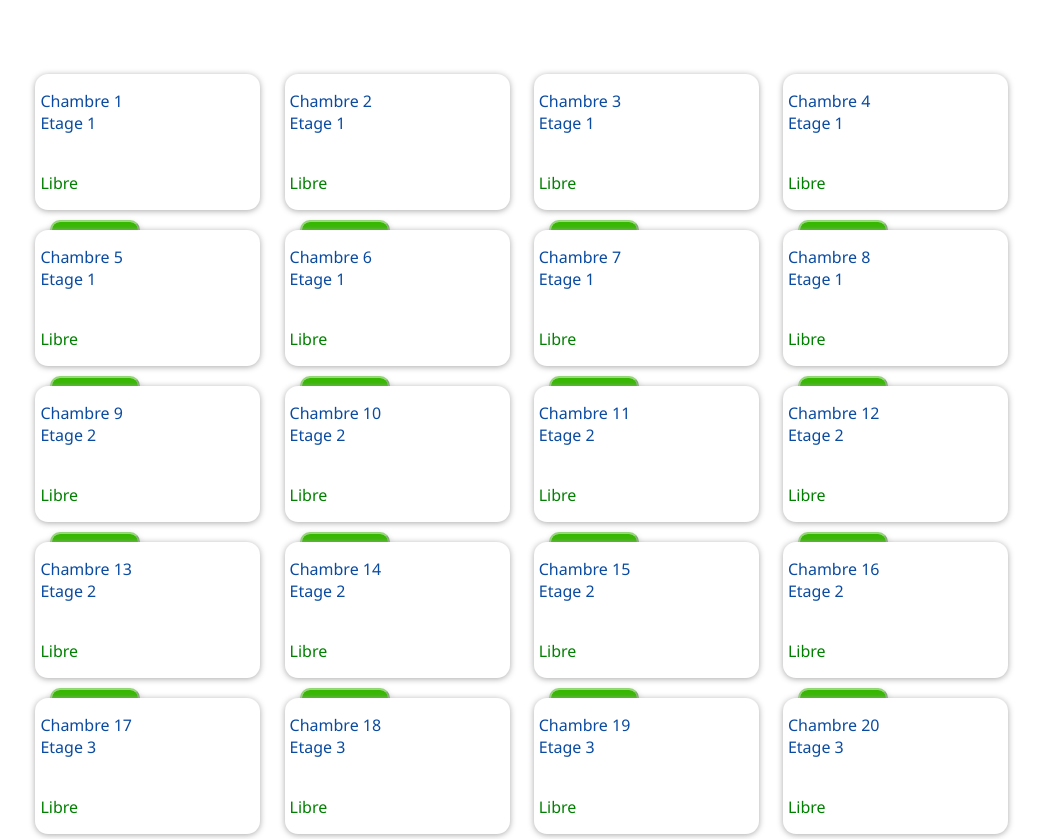
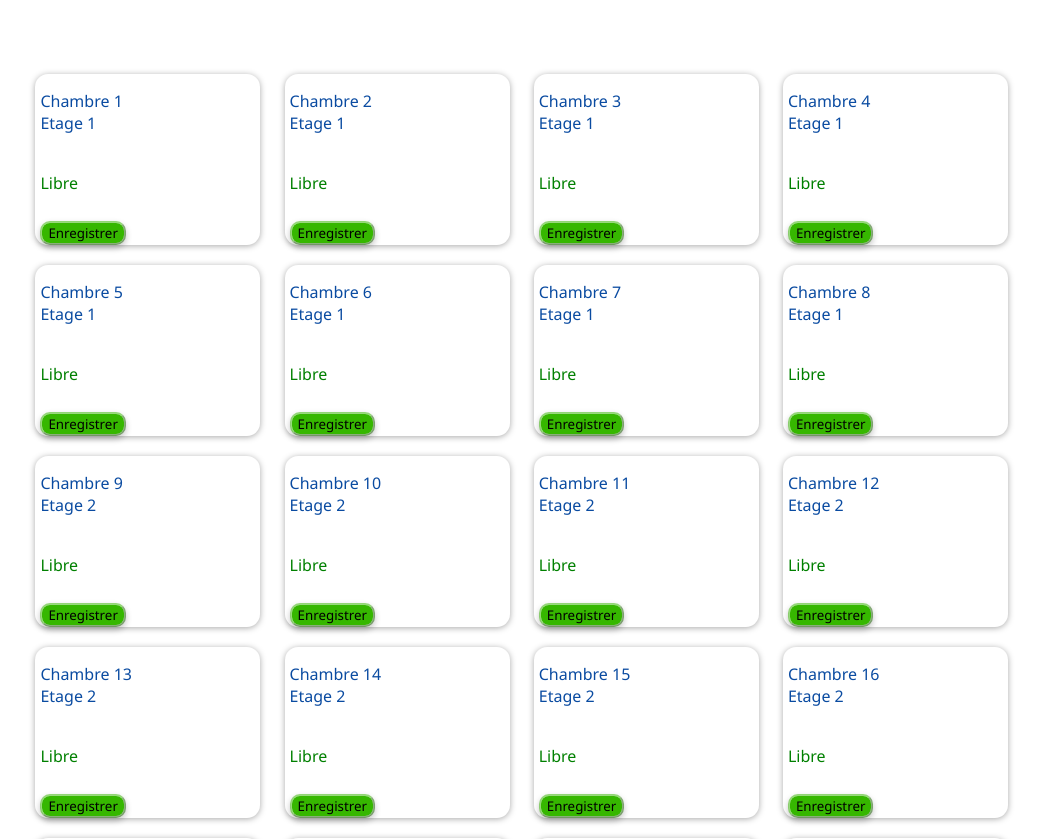
Before and after one commit to Pyxah/gestion_hotel, a PHP site: page / in a window 1280 px wide. Shown: the part 239-1078 px from the top of the page, without its empty margins (77-1119 px from the left). Run offline with PHP 8.4, Linux system fonts and the light colour scheme; a user stored in the database is signed in; data comes from the database, SQL or seed files in the repository.

Commit message:
Update index.css

```diff
--- a/style/index.css
+++ b/style/index.css
@@ -103,16 +103,17 @@ h2{
 }
 
 .button{
+    margin-top: 5%; */
+    /* margin-left: 12%; */
     color: white;
-    margin-left: 10px;
-    margin-top: 10px;
-    width: 90px;
-    height: 32px;
+    /* width: 110px; */
+    /* height: 37px; */
     background: #36B700 0% 0% no-repeat padding-box;
     box-shadow: 0px 3px 6px #0000003B;
+    font-family: Segoe UI, Light;
+    font-weight: 100;
     border-radius: 10px;
     border-color: #37b70083;
-    position: absolute;
 }
 
 select{
```
